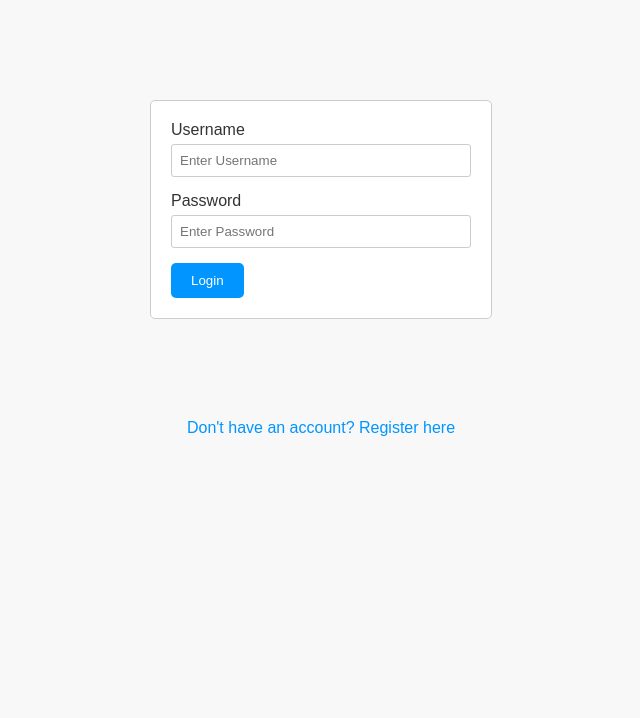
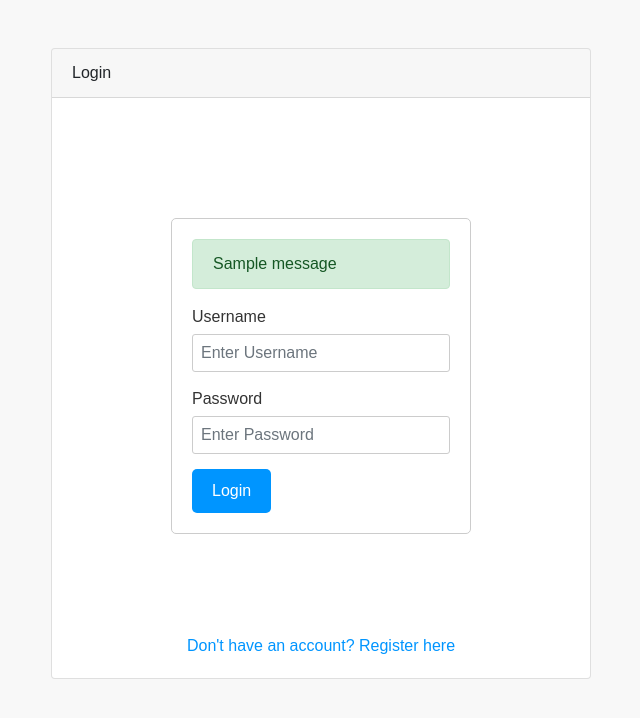
Before and after one commit to cheiz122/stockprice, a Django app: page / in a window 1280 px wide. Shown: the top 718 px of the page, without its empty margins (319-959 px from the left). Run offline with Django 4.2, Linux system fonts and the light colour scheme; tables that the repository leaves empty hold one stand-in row (values such as "Sample post"); one stand-in notice (Sample message) is shown; some libraries are stand-ins or nearby versions.

Commit message:
my commit

```diff
--- a/stock_price/models.py
+++ b/stock_price/models.py
@@ -39,7 +39,7 @@ class LastLoadedDate(models.Model):
 
     def __str__(self):
         return self.symbol
-class login(models.Model):
+class login1(models.Model):
     username=models.CharField(max_length=50)
     password1=models.CharField(max_length=50)
     password2=models.CharField(max_length=50)
--- a/stock_price/templates/login.html
+++ b/stock_price/templates/login.html
@@ -1,21 +1,52 @@
+{% load static %}
 
-{% load static %}
+<!DOCTYPE html>
+<html lang="en">
+<head>
+    <meta charset="UTF-8">
+    <meta name="viewport" content="width=device-width, initial-scale=1.0">
+    <title>Login</title>
+    <link rel="stylesheet" href="https://stackpath.bootstrapcdn.com/bootstrap/4.5.2/css/bootstrap.min.css">
     <link rel="stylesheet" type="text/css" href="{% static 'css/style.css' %}">
-{% block content %}
-    <form method="POST" action="{% url 'home' %}">
+</head>
+<body>
+
+<div class="container mt-5">
+    <div class="row justify-content-center">
+        <div class="col-md-6">
+            <div class="card">
+                <div class="card-header">Login</div>
+                <div class="card-body">
+                    <form method="POST" action="{% url 'authenticate_user' %}">
                         {% csrf_token %}
+                        {% if messages %}
+                            {% for message in messages %}
+                                <div class="alert alert-{{ message.tags }}">
+                                    {{ message }}
+                                </div>
+                            {% endfor %}
+                        {% endif %}
                         <div class="form-group">
                             <label for="username">Username</label>
-            <input type="text" name="username" id="username" placeholder="Enter Username" required>
+                            <input type="text" name="username" id="username" class="form-control" placeholder="Enter Username" required>
                         </div>
                         <div class="form-group">
                             <label for="password">Password</label>
-            <input type="password" name="password" id="password" placeholder="Enter Password" required>
-            <i class="fas fa-eye password-icon"></i>
+                            <input type="password" name="password" id="password" class="form-control" placeholder="Enter Password" required>
                         </div>
-        <button type="submit">Login</button>
+                        <button type="submit" class="btn btn-primary">Login</button>
                     </form>
-    <div class="register-link">
+                    <div class="register-link mt-3">
                         <a href="{% url 'register' %}">Don't have an account? Register here</a>
                     </div>
-    {% endblock %}
+                </div>
+            </div>
+        </div>
+    </div>
+</div>
+
+<script src="https://code.jquery.com/jquery-3.5.1.slim.min.js"></script>
+<script src="https://cdn.jsdelivr.net/npm/@popperjs/core@2.5.4/dist/umd/popper.min.js"></script>
+<script src="https://stackpath.bootstrapcdn.com/bootstrap/4.5.2/js/bootstrap.min.js"></script>
+</body>
+</html>
--- a/stock_price/urls.py
+++ b/stock_price/urls.py
@@ -5,6 +5,7 @@ from django.contrib.auth.views import LogoutView
 urlpatterns = [
  path('register',views.register,name='register'),
 path('logout/', views.logout, name='logout'),
+path('authenticate',views.authenticate_user,name="authenticate_user"),
 path('', views.login, name='login'),
 path('home/',views.home, name='home'),
 path('about/', views.about, name='about'),
--- a/stock_price/views.py
+++ b/stock_price/views.py
@@ -5,7 +5,7 @@ from django.views.decorators.csrf import csrf_exempt
 import numpy as np
 import requests
 from sklearn.preprocessing import MinMaxScaler
-from .models import StockPrice, Load_LSTM
+from .models import StockPrice, Load_LSTM,login1
 from django_pandas.io import read_frame
 from rest_framework.decorators import api_view
 from rest_framework.response import Response
@@ -14,33 +14,30 @@ import os
 from django.contrib.auth import authenticate, login, logout
 from django.contrib import messages
 from .forms import loginform
-from .models import name
 from django.template import loader
 from django.http import HttpResponse
-
-from django.contrib.auth import authenticate,login as login1
 def login(request):
     return render(request, 'login.html')
 def logout(request):
     return redirect('login')
-def home(request):
+
+from django.contrib import messages
+from django.shortcuts import render, redirect
+from .models import login1  # Assuming 'login1' is your model
+
+def authenticate_user(request):
     if request.method == 'POST':
         username = request.POST.get('username')
         password = request.POST.get('password')
         user = authenticate(request, username=username, password=password)
         if user is not None:
             messages.success(request, f"Login successful. Welcome, {username}!")
-            users = name.objects.all().values()
-            template = loader.get_template('home.html')
-            context = {'users': users}
-            return HttpResponse(template.render(context, request))
+            return redirect('home')
         else:
             messages.error(request, "Invalid username or password.")
             return redirect('login')
     else:
         return redirect('login')
-
-
 def page(request):
 
     return render(request,'register.html')
--- a/stock_price_prediction/settings.py
+++ b/stock_price_prediction/settings.py
@@ -53,6 +53,9 @@ MIDDLEWARE = [
     'django.contrib.auth.middleware.AuthenticationMiddleware',
     'django.contrib.messages.middleware.MessageMiddleware',
     'django.middleware.clickjacking.XFrameOptionsMiddleware',
+    'django.contrib.sessions.middleware.SessionMiddleware',
+    'django.contrib.messages.middleware.MessageMiddleware',
+
 
 ]
 
```
Also changed, not shown: stock_price/templates/base.html (+1 -6 lines), db.sqlite3, stock_price/migrations/0051_rename_login_login1.py (added), 3 other files. Lines whose indentation alone changed are shown as unchanged.
